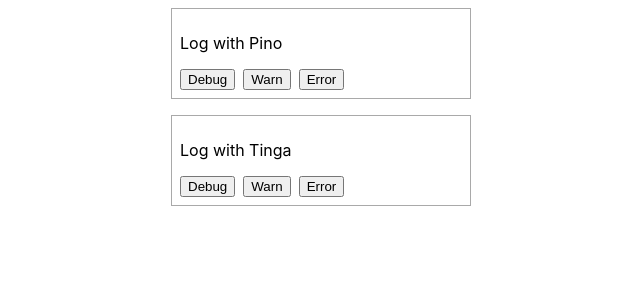
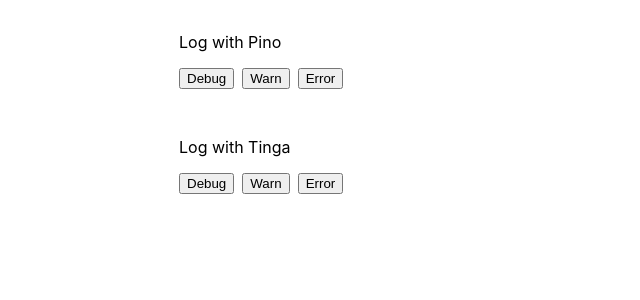
Before and after one commit to ivandotv/nextjs-pino-log-demo, a Next.js app: page / in a window 1280 px wide. Shown: the top 300 px of the page, without its empty margins (319-959 px from the left). Built offline with nearby package versions, Linux system fonts and the light colour scheme; what tinga would draw is missing.

Commit message:
change layout

```diff
--- a/src/styles/Home.module.css
+++ b/src/styles/Home.module.css
@@ -2,13 +2,12 @@
   display:flex;
   flex-direction:column;
   align-items: center;
-  /* background-color: red; */
 }
 
 .demoRow{
   margin:8px;
   padding:8px;
-  border:1px solid darkgray;
+  /* border:1px solid darkgray; */
   width: 100%;
   max-width: 300px;
 }
```
